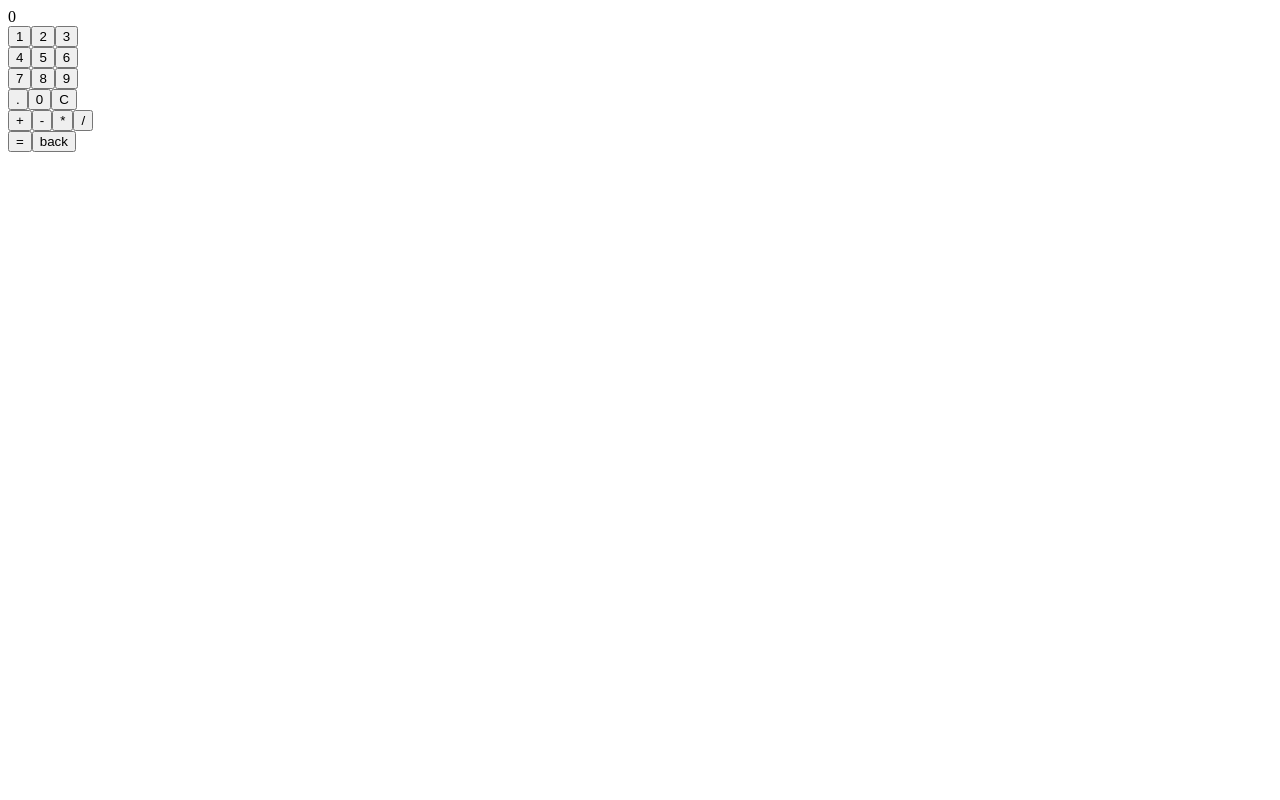
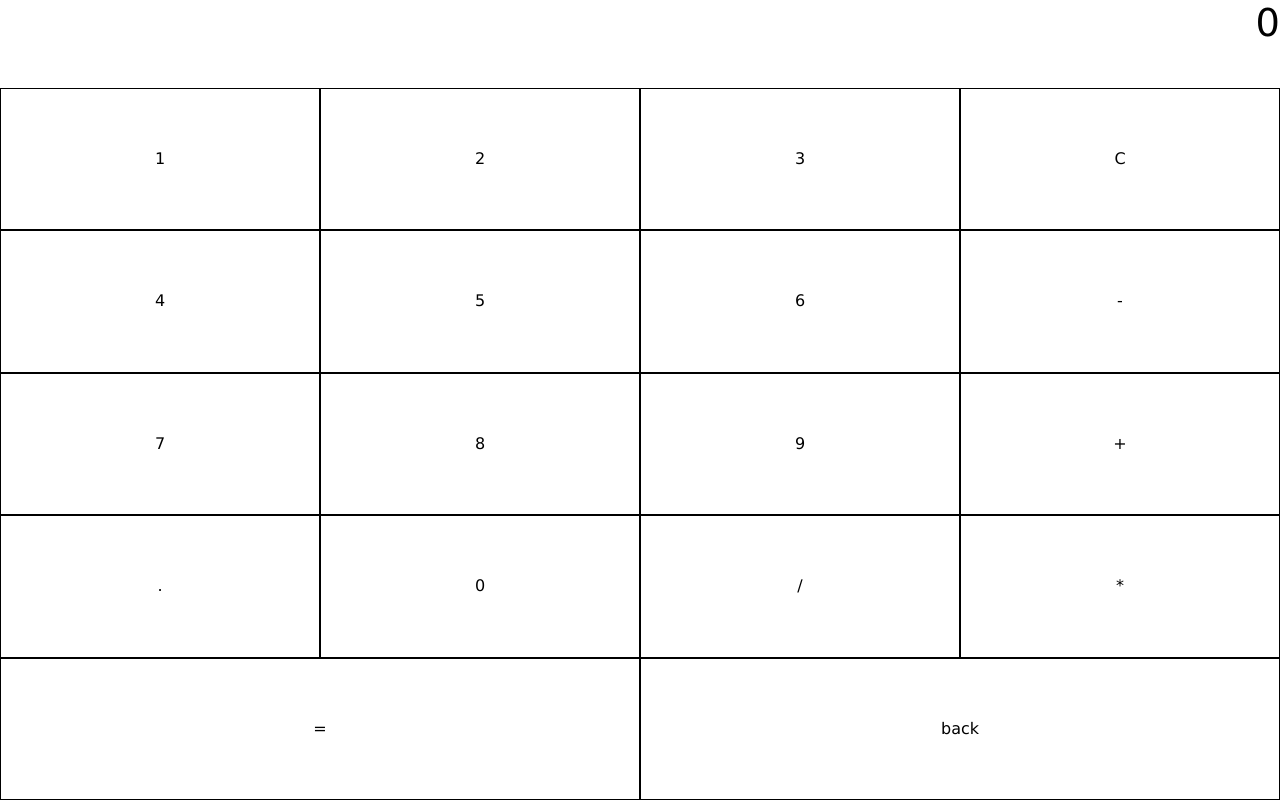
Before and after one commit to Ziomioslaw/pwa-vue-calculator, a Vue app: page / in a window 1280 px wide. Built offline with nearby package versions, Linux system fonts and the light colour scheme.

Commit message:
Add styles and rearange buttons

```diff
--- a/src/App.vue
+++ b/src/App.vue
@@ -1,34 +1,36 @@
 <template>
-  <div>
-    <div>{{ display }}</div>
+  <div class="root">
+    <div class="display">{{ display }}</div>
+    <div class="numberpad">
       <div>
         <button @click="pressedDigit('1')">1</button>
         <button @click="pressedDigit('2')">2</button>
         <button @click="pressedDigit('3')">3</button>
+        <button @click="pressedClear()">C</button>
       </div>
       <div>
         <button @click="pressedDigit('4')">4</button>
         <button @click="pressedDigit('5')">5</button>
         <button @click="pressedDigit('6')">6</button>
+        <button @click="pressedOperation('-')">-</button>
       </div>
       <div>
         <button @click="pressedDigit('7')">7</button>
         <button @click="pressedDigit('8')">8</button>
         <button @click="pressedDigit('9')">9</button>
+        <button @click="pressedOperation('+')">+</button>
       </div>
       <div>
         <button @click="pressedDot()">.</button>
         <button @click="pressedDigit('0')">0</button>
-      <button @click="pressedClear()">C</button>
+        <button @click="pressedOperation('/')">/</button>
+        <button @click="pressedOperation('*')">*</button>
       </div>
       <div>
-      <button @click="pressedOperation('+')">+</button>
-      <button @click="pressedOperation('-')">-</button>
-      <button @click="pressedOperation('*')">*</button>
-      <button @click="pressedOperation('/')">/</button>
-    </div>
         <button @click="pressedCalculate('=')">=</button>
         <button @click="pressedBackspace()">back</button>
+      </div>
+    </div>
   </div>
 </template>
 
@@ -221,3 +223,68 @@ export default {
   }
 }
 </script>
+
+<style>
+html {
+  height: 100%;
+  padding: 0;
+  margin: 0;
+}
+body {
+  height: 100%;
+  padding: 0;
+  margin: 0;
+  font-family: Verdana, Geneva, Tahoma, sans-serif;
+}
+</style>
+
+<style scoped>
+div.root {
+  height: 100%;
+}
+
+div.display {
+  padding: 0;
+  margin: 0;
+  font-size: 2.4em;
+  text-align: right;
+  height: 11%;
+}
+
+div.numberpad {
+  position: relative;
+  width: 100%;
+  height: 89%;
+}
+
+div.numberpad > div {
+  height: 20%;
+}
+
+button {
+  width: 25%;
+  height: 100%;
+  padding: 0;
+  margin: 0;
+  background-color: white;
+  border: 1px solid black;
+  font-family: inherit;
+  font-size: 100%;
+  line-height: 1.15;
+  overflow: visible;
+  text-transform: none;
+  -webkit-appearance: button;
+}
+
+button {
+  outline: none !important;
+}
+
+input[type="button"]::-moz-focus-inner {
+  border: 0;
+}
+
+div.numberpad > div:last-child button {
+  width: 50%;
+}
+</style>
```
Lines whose indentation alone changed are shown as unchanged.
